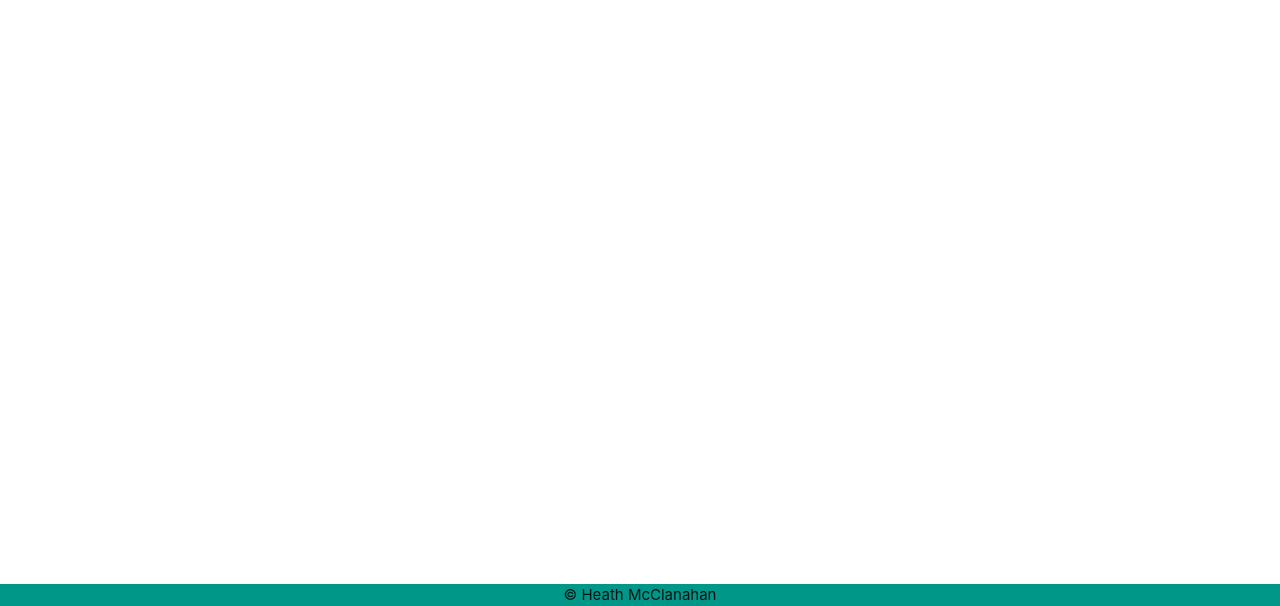
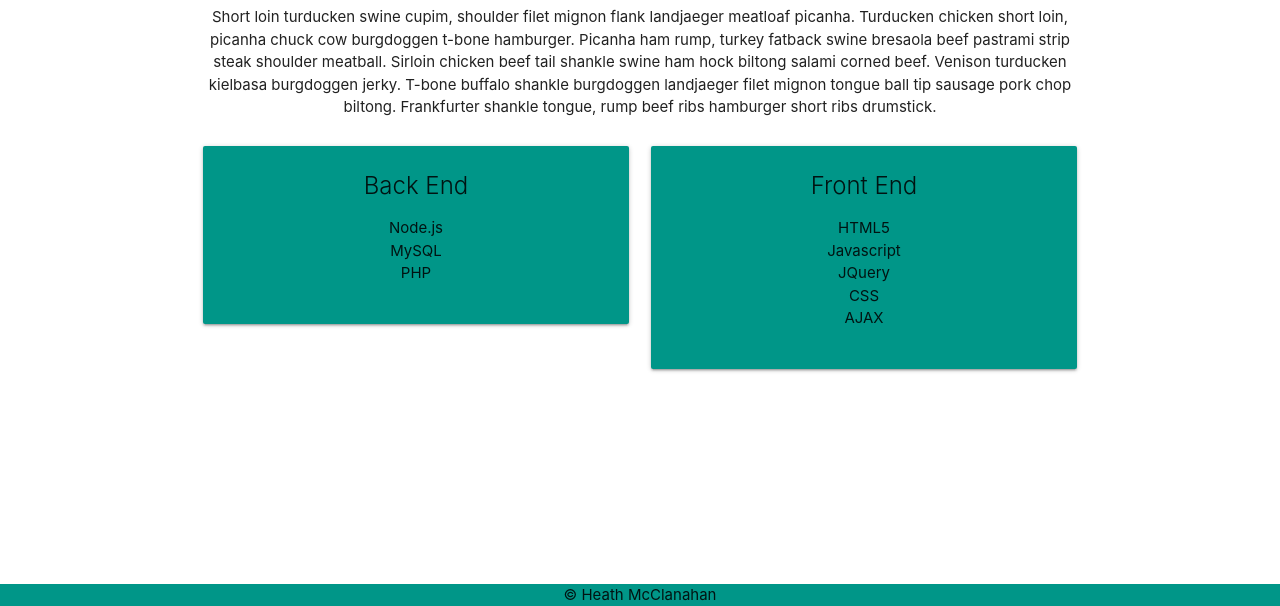
Before and after one commit to Rydralain/portfolio, a plain HTML site: page index.html in a window 1280 px wide. Shown: the part 194-800 px from the top of the page. Drawn offline with nearby package versions, Linux system fonts and the light colour scheme.

Commit message:
About Me section

```diff
--- a/index.html
+++ b/index.html
@@ -26,7 +26,6 @@
                 <a href="#" data-target="left-menu" class="sidenav-trigger right"><i class="material-icons">menu</i></a>
                 <ul class="right hide-on-med-and-down">
                     <li><a href="#">About Me</a></li>
-                    <li><a href="#">Skills</a></li>
                     <li><a href="#">Projects</a></li>
                 </ul>
             </div>
@@ -34,11 +33,43 @@
     </div>
     <ul class="sidenav" id="left-menu">
         <li><a href="#">About Me</a></li>
-        <li><a href="#">Skills</a></li>
         <li><a href="#">Projects</a></li>
     </ul>
     <main>
-
+        <div class="container">
+            <h1 class="header center blue-text darken-3-text">About Me</h1>
+            <div class="row center">
+                    Short loin turducken swine cupim, shoulder filet mignon flank landjaeger meatloaf picanha. Turducken chicken short loin, picanha chuck cow burgdoggen t-bone hamburger. Picanha ham rump, turkey fatback swine bresaola beef pastrami strip steak shoulder meatball. Sirloin chicken beef tail shankle swine ham hock biltong salami corned beef. Venison turducken kielbasa burgdoggen jerky. T-bone buffalo shankle burgdoggen landjaeger filet mignon tongue ball tip sausage pork chop biltong. Frankfurter shankle tongue, rump beef ribs hamburger short ribs drumstick.
+            </div>
+            <div class="row center">
+                <div class="col s12 m6 center">
+                    <div class="card teal">
+                        <div class="card-content">
+                            <span class="card-title">Back End</span>
+                            <ul>
+                                <li>Node.js</li>
+                                <li>MySQL</li>
+                                <li>PHP</li>
+                            </ul>
+                        </div>
+                    </div>
+                </div>
+                <div class="col s12 m6 center">
+                    <div class="card teal">
+                        <div class="card-content">
+                            <span class="card-title">Front End</span>
+                            <ul>
+                                <li>HTML5</li>
+                                <li>Javascript</li>
+                                <li>JQuery</li>
+                                <li>CSS</li>
+                                <li>AJAX</li>
+                            </ul>
+                        </div>
+                    </div>
+                </div>
+            </div>
+        </div>
     </main>
     <footer class="footer-copyright  teal">
         <div class="container center">
```
